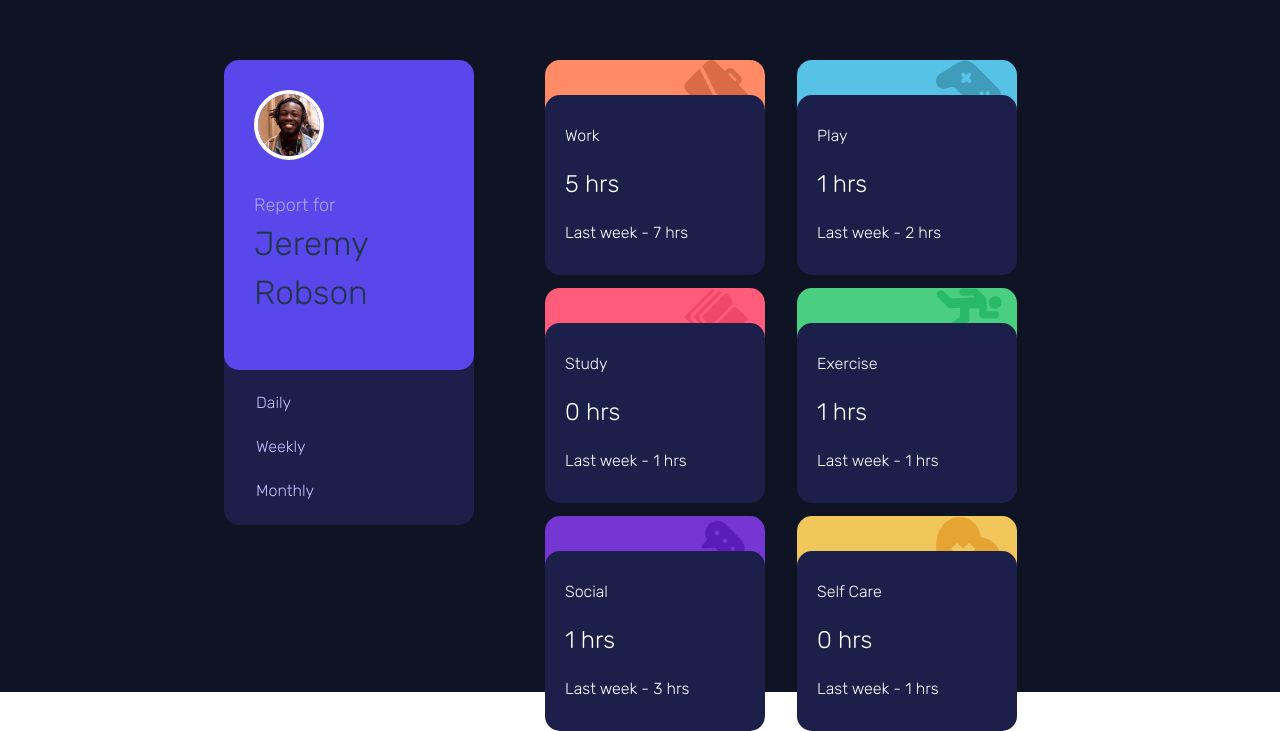
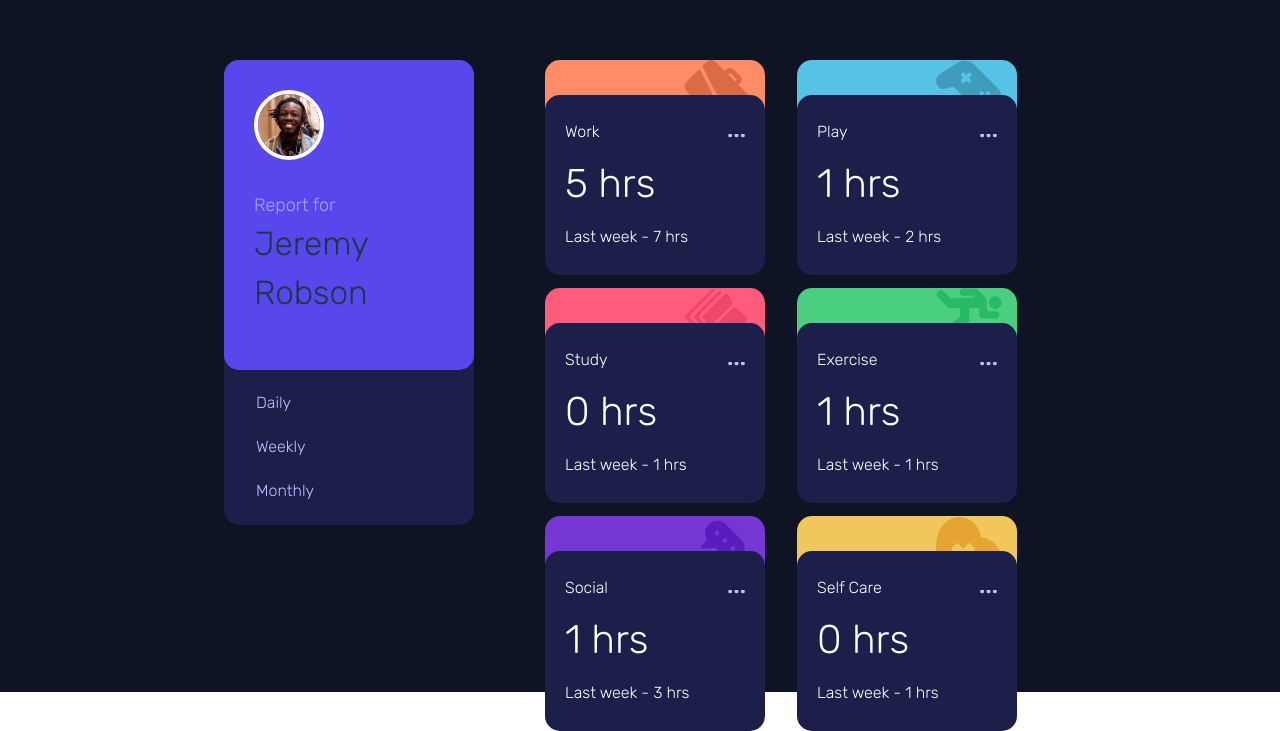
Before and after one commit to AmaniB96/React-TimeTracking, a React (Vite) app: page / in a window 1280 px wide. Shown: the part 108-839 px from the top of the page. Built offline with nearby package versions, Linux system fonts and the light colour scheme.

Commit message:
font size ok

```diff
--- a/src/assets/component/card.css
+++ b/src/assets/component/card.css
@@ -27,3 +27,14 @@
 .sousCard:hover{
     background-color: hsl(236, 44%, 33%);
 }
+
+#ellipsis {
+ position: absolute;
+ right: 18px;
+ top: 38px;
+ scale: 0.8
+}
+
+.temps {
+    font-size: 30pt;
+}
--- a/src/assets/component/card.jsx
+++ b/src/assets/component/card.jsx
@@ -5,7 +5,7 @@ import iconStudy from '../images/icon-study.svg'
 import iconExercise from '../images/icon-exercise.svg'
 import iconSocial from '../images/icon-social.svg'
 import iconSelfcare from '../images/icon-self-care.svg'
-
+import ellipsis from '../images/icon-ellipsis.svg'
 
 export default function Card({donnee, timeframe}) {
 
@@ -40,8 +40,8 @@ export default function Card({donnee, timeframe}) {
 
         <div id="card" style= {cardStyle}>
             <div className="sousCard">
-                <p>{donnee.title}</p>
-                <h2>{donnee.timeframes[timeframe].current} hrs</h2>
+                <p>{donnee.title} <img id='ellipsis' src={ellipsis} alt="" /></p>
+                <h2 className='temps'>{donnee.timeframes[timeframe].current} hrs</h2>
                 <p>Last week - {donnee.timeframes[timeframe].previous} hrs</p>
             </div>
         </div>
```
